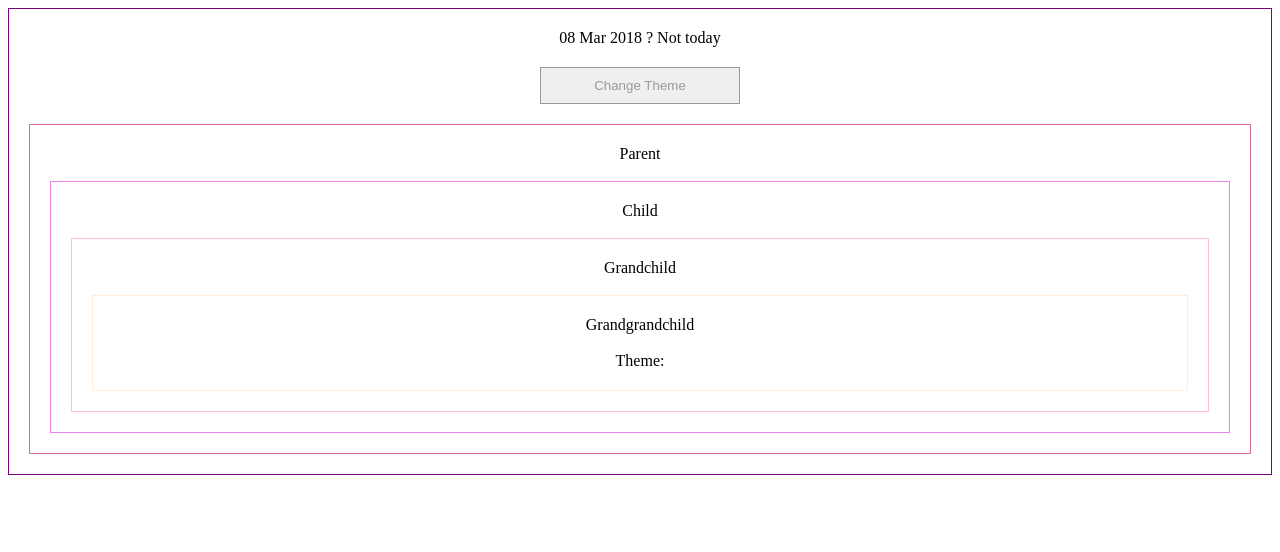
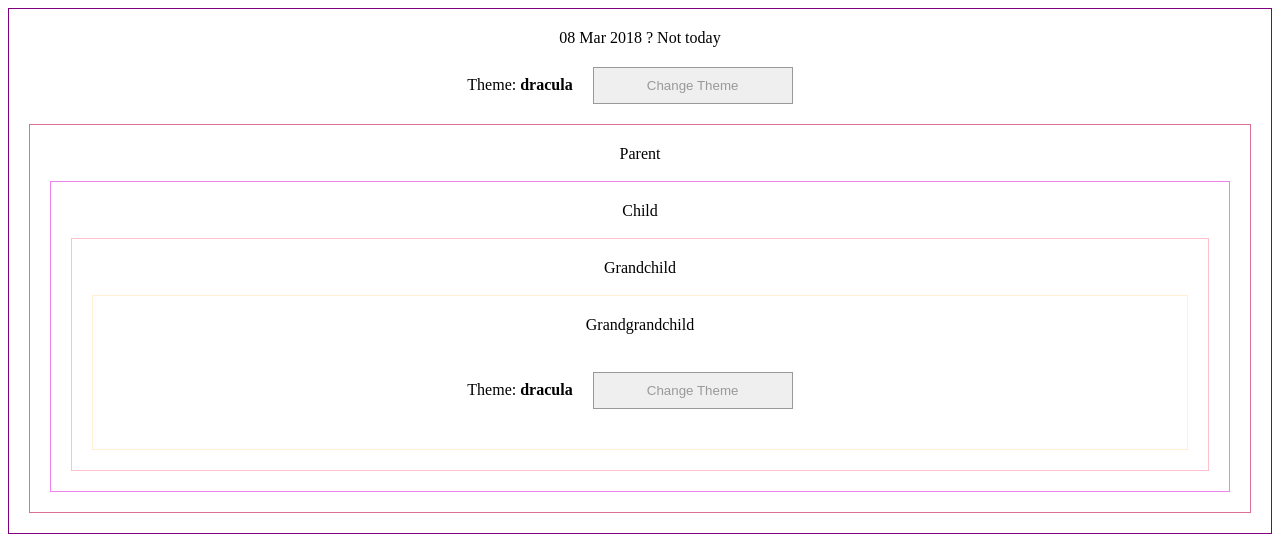
Before and after one commit to donovan-graham/app-react16.3.0, a React app: page / in a window 1280 px wide. Shown: the top 552 px of the page. Built offline with nearby package versions, Linux system fonts and the light colour scheme.

Commit message:
fix: react 16.3 released with action passing

```diff
--- a/docker-compose.yml
+++ b/docker-compose.yml
@@ -2,7 +2,7 @@ version: '2'
 
 services:
   app:
-    image: node:8.0.0-slim
+    image: node:9.8.0-slim
     volumes:
       - .:/data
     ports:
--- a/src/App.js
+++ b/src/App.js
@@ -4,19 +4,23 @@ import format from 'date-fns/format';
 import isToday from 'date-fns/is_today';
 // import {parse, format, isToday} from 'date-fns/esm' <-- upcoming release v2.0.0
 
-import { Theme } from './Context';
+import Theme from './Context';
 import Child from './Child';
 
 class App extends React.Component {
   constructor(props) {
     super(props);
-    this.state = { theme: Theme.defaultValue };
-    this.onClick = this.onClick.bind(this);
+    this.toggleTheme = this.toggleTheme.bind(this);
+
+    this.state = {
+      theme: 'dracula',
+      toggleTheme: this.toggleTheme
+    };
   }
 
-  onClick() {
+  toggleTheme() {
     this.setState(state => ({
-      theme: state.theme === 'dracula' ? 'monokai' : state.theme === 'monokai' ? Theme.defaultValue : 'dracula'
+      theme: state.theme === 'dracula' ? 'monokai' : 'dracula'
     }));
   }
 
@@ -26,12 +30,13 @@ class App extends React.Component {
     const todayStr = isToday(date) ? 'Today' : 'Not today';
 
     return (
-      <Theme.Provider value={this.state.theme}>
+      <Theme.Provider value={this.state}>
         <span>
           {dateStr} ? {todayStr}
         </span>
         <br />
-        <button onClick={this.onClick}>Change Theme</button>
+        Theme: <b>{this.state.theme}</b>
+        <button onClick={this.state.toggleTheme}>Change Theme</button>
         <div id="parent">
           <span>Parent</span>
           <br />
--- a/src/Context.js
+++ b/src/Context.js
@@ -1,2 +1,5 @@
 import React from 'react';
-export const Theme = React.createContext('boomerang');
+export default React.createContext({
+  theme: 'dracula',
+  toggleTheme: () => {}
+});
--- a/src/Grandgrandchild.js
+++ b/src/Grandgrandchild.js
@@ -1,14 +1,15 @@
 import React from 'react';
-import { Theme } from './Context';
+import Theme from './Context';
 
 const Grandgrandchild = () => (
   <Theme.Consumer>
-    {theme => (
+    {({theme, toggleTheme}) => (
       <div id="grandgrandchild">
         <span>Grandgrandchild</span>
         <br />
         <br />
         Theme: <b>{theme}</b>
+        <button onClick={toggleTheme}>Change Theme</button>
       </div>
     )}
   </Theme.Consumer>
```
Also changed, not shown: package.json (+5 -7 lines), 1 other file (tests, documents, lock files or other folders).
